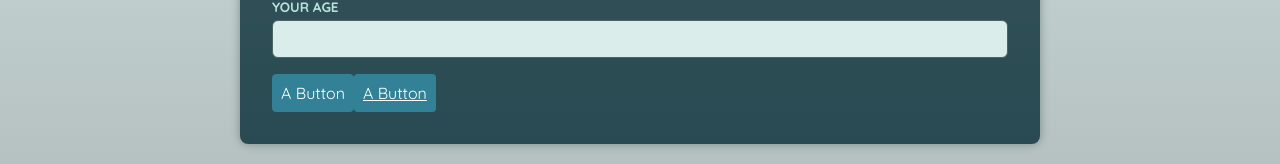
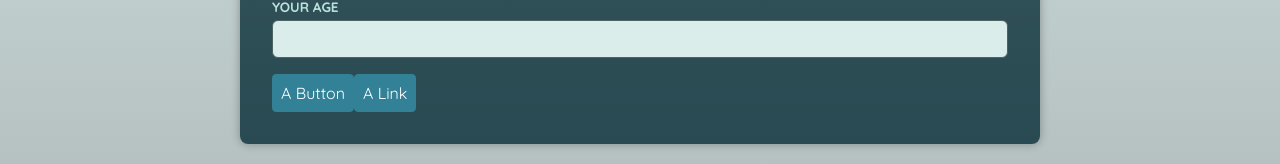
Before and after one commit to abelgc/Wrapping-Components-React, a React (Vite) app: page / in a window 1280 px wide. Shown: the part 159-323 px from the top of the page. Built offline with nearby package versions, Linux system fonts and the light colour scheme; a web font is replaced by a local one.

Commit message:
Apply Predicate Function in Button Component

```diff
--- a/src/App.tsx
+++ b/src/App.tsx
@@ -6,8 +6,8 @@ function App() {
     <main>
       <Input id="name" label="Your name"  type="text"/>
       <Input id="age" label="Your age" type="number"/>
-      <Button el="button">A Button</Button>
-      <Button el="anchor" href="www.google.com">A Button</Button>
+      <Button>A Button</Button>
+      <Button href="www.google.com">A Link</Button>
     </main>);
 }
 
--- a/src/components/Button.tsx
+++ b/src/components/Button.tsx
@@ -1,16 +1,17 @@
 import { type ComponentPropsWithoutRef } from 'react';
 
-type ButtonProps = {
-    el: "button";
-  }& ComponentPropsWithoutRef<"button">;
+type ButtonProps = ComponentPropsWithoutRef<"button">;
 
-  type AnchorProps = {
-    el: "anchor";
-  }& ComponentPropsWithoutRef<"a">;
+type AnchorProps = ComponentPropsWithoutRef<"a">;
+
+// Predicate function
+function isAnchorProps(props:AnchorProps | ButtonProps): props is AnchorProps {
+  return "ref" in props;
+}
 
 export default function Button( props : ButtonProps | AnchorProps) {
    // const {el, ...otherProps} = props;
-  if (props.el === 'anchor') {
+  if (isAnchorProps(props)) {
     return <a className="button" {...props}></a>;
   }
 
```
